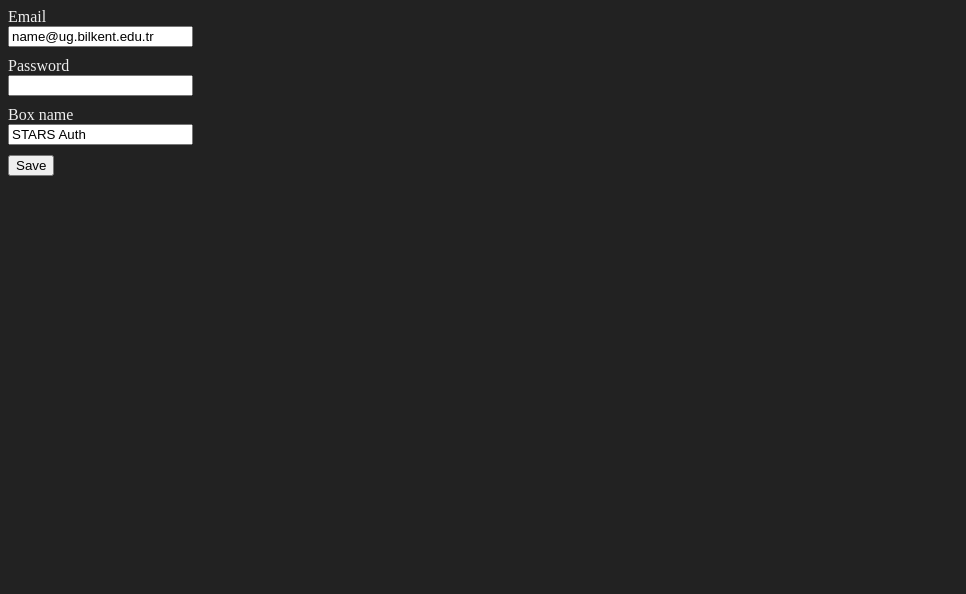
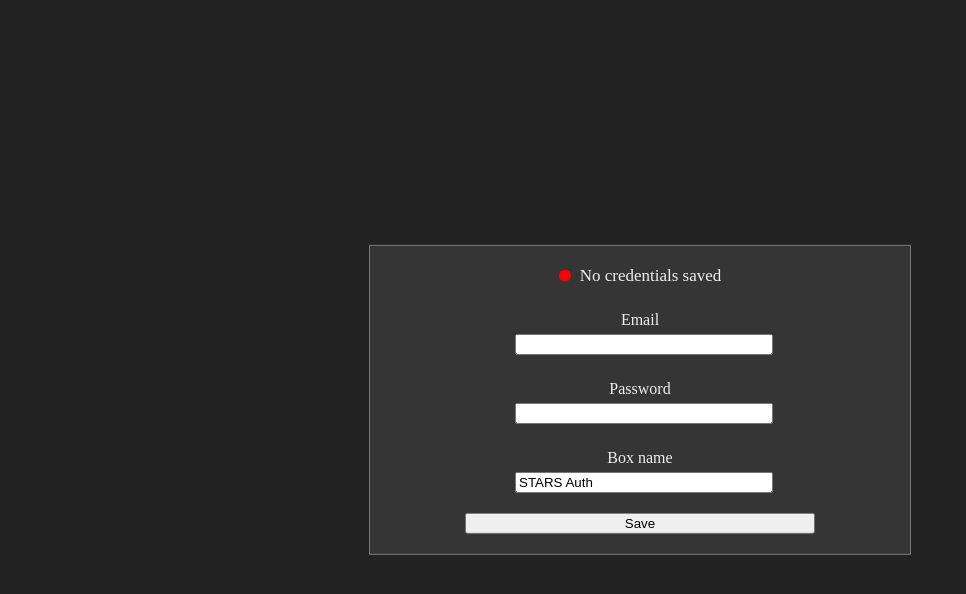
Before and after one commit to vedxyz/bilkent-stars-extension, a browser extension: page extension/options/index.html in a window 1280 px wide. Shown: the whole page, without its empty margins (0-966 px from the left). Drawn offline with Linux system fonts and the light colour scheme.

Commit message:
Update web extension to have much great polish
And migrate some greasemonkey scripts over to the extension while I'm at it.

```diff
--- a/extension/options/index.html
+++ b/extension/options/index.html
@@ -2,16 +2,27 @@
 <html lang="en">
   <head>
     <meta charset="UTF-8">
+    <link href="chrome://browser/content/extension.css" rel="stylesheet" />
     <link href="style.css" rel="stylesheet" />
   </head>
   <body>
     <form class="browser-style">
-      <label for="email">Email</label>
-      <input type="text" id="email"/>
-      <label for="password">Password</label>
-      <input type="password" id="password"/>
-      <label for="boxname">Box name</label>
-      <input type="text" id="boxname"/>
+      <div id="auth-status">
+        <div id="auth-status-light"></div>
+        <p>No credentials saved</p>
+      </div>
+      <div class="input-container browser-style">
+        <label class="browser-style-label" for="email">Email</label>
+        <input type="text" id="email"/>
+      </div>
+      <div class="input-container browser-style">
+        <label for="password">Password</label>
+        <input type="password" id="password"/>
+      </div>
+      <div class="input-container browser-style">
+        <label for="boxname">Box name</label>
+        <input type="text" id="boxname"/>
+      </div>
       <button class="browser-style" type="submit">Save</button>
     </form>
     <script src="script.js"></script>
--- a/extension/options/script.js
+++ b/extension/options/script.js
@@ -1,18 +1,43 @@
+const checkAuthStatus = async () => {
+
+    const statusText = document.querySelector("#auth-status-light + p");
+    const statusLight = document.getElementById("auth-status-light");
+
+    if ((await browser.storage.local.get(["credentials"])).credentials) {
+        statusText.textContent = "Credentials are stored";
+        statusLight.style.backgroundColor = "green";
+    }
+
+}
+
 const form = document.querySelector('form');
-form.addEventListener("submit", (e) => {
+form.addEventListener("submit", async (e) => {
+    e.preventDefault();
+    const button = document.querySelector("form button");
+    button.disabled = true;
+    button.textContent = "Obtaining encrypted credentials...";
+
+    const { credentials, iv } = await (await fetch(`https://bilkent-stars-ext.azurewebsites.net/api/encryptcredentials?email=${
+        document.getElementById("email").value
+    }&password=${
+        document.getElementById("password").value
+    }`)).json();
+
     browser.storage.local.set({
-        email: document.getElementById("email").value,
-        pw: document.getElementById("password").value,
+        credentials,
+        iv,
         boxname: document.getElementById("boxname").value,
     })
+
+    checkAuthStatus();
+    button.disabled = false;
+    button.textContent = "Save";
 });
 
 const populateInput = async () => {
-    const stored = await browser.storage.local.get(["email", "pw", "boxname"]);
-
-    document.getElementById("email").value = stored.email ?? "name@ug.bilkent.edu.tr";
-    document.getElementById("password").value = stored.pw ?? "";
+    const stored = await browser.storage.local.get(["boxname"]);
     document.getElementById("boxname").value = stored.boxname ?? "STARS Auth";
 }
 
 populateInput();
+checkAuthStatus();
--- a/extension/options/style.css
+++ b/extension/options/style.css
@@ -1,9 +1,57 @@
-input {
+form.browser-style input {
   display: block;
-  margin-bottom: 10px;
+  width: 100%;
+  margin-top: 5px;
+}
+
+.input-container {
+  display: block;
+  width: 50%;
+  margin: 5px auto 20px auto;
 }
 
 body, html {
   background: #222;
   color: #eee;
 }
+
+form {
+  padding: 20px;
+  display: flex;
+  position: absolute;
+  top: 50%;
+  left: 50%;
+  transform: translate(-50%, -50%);
+  flex-direction: column;
+  width: 500px;
+  text-align: center;
+  border: 1px solid rgba(238, 238, 238, 0.363);
+  background-color: rgb(53, 53, 53);
+}
+
+form.browser-style button {
+  text-align: center;
+  width: 70%;
+  margin: auto;
+}
+
+#auth-status {
+  text-align: center;
+  margin-bottom: 20px;
+}
+
+#auth-status-light {
+  display: inline-block;
+  width: 12px;
+  height: 12px;
+  background-color: red;
+  border-radius: 10px;
+  margin-right: 5px;
+  vertical-align: middle;
+}
+
+#auth-status-light + p {
+  display: inline;
+  vertical-align: middle;
+  font-size: 17px;
+}
--- /dev/null
+++ b/extension/srs_login_form.js
@@ -0,0 +1,6 @@
+const pwInput = document.getElementById("LoginForm_password");
+const pwFakeInput = document.querySelector("input[id^='LoginForm-p']");
+
+pwFakeInput.style.display = "none";
+pwFakeInput.parentNode.insertBefore(pwInput, pwFakeInput);
+pwInput.setAttribute("type", "password");
```
Also changed, not shown: extension/plain_offerings.js (added, +14 -0 lines), extension/srs_login_2fa.js (renamed from extension/content_script.js, +9 -4 lines), extension/manifest.json.
